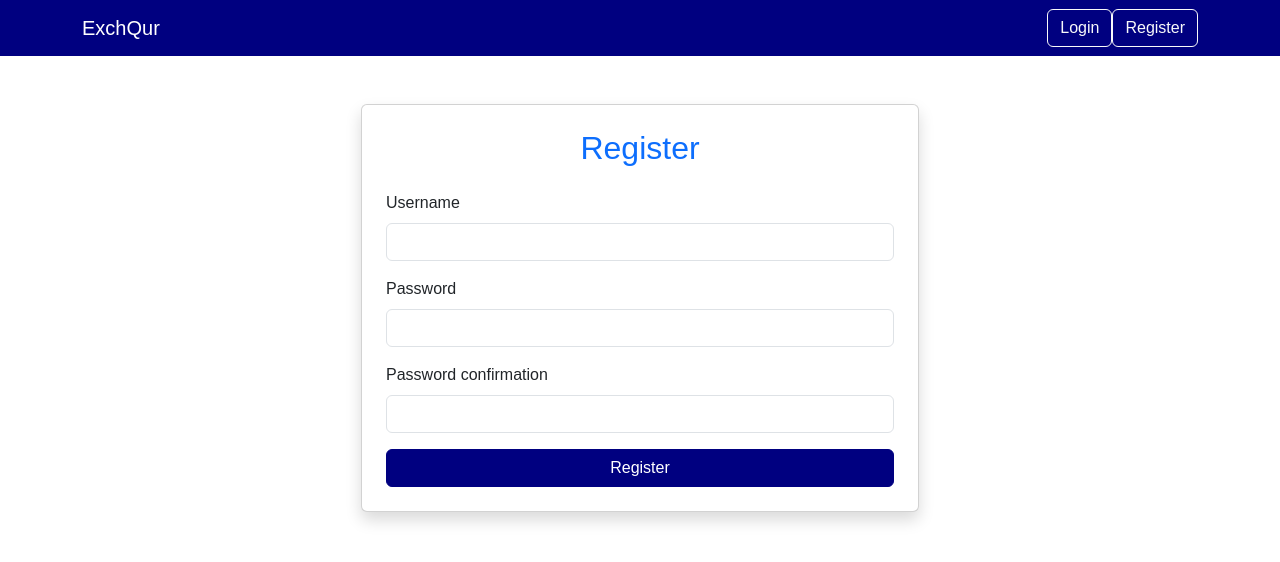
After one commit to snehaldutta/ExcheQur, a Django app: page /register/ in a window 1280 px wide. The commit adds this page. Shown: the top 562 px of the page. Run offline with Django 5.2, Linux system fonts and the light colour scheme.

Commit message:
temporary auth + frontend added but will be renewed with react.js soon

```diff
--- a/myproject/finances/templates/finances/index.html
+++ b/myproject/finances/templates/finances/index.html
@@ -3,8 +3,10 @@
 <head>
     <meta charset="UTF-8">
     <meta name="viewport" content="width=device-width, initial-scale=1.0">
-    <title>ExchQur - For Students, By Students</title>
+    <title>{% block title %}ExchQur - For Students, By Students{% endblock %}</title>
     <link href="https://cdn.jsdelivr.net/npm/bootstrap@5.3.0/dist/css/bootstrap.min.css" rel="stylesheet">
+    <link href="https://cdn.jsdelivr.net/npm/bootstrap@5.3.0-alpha1/dist/css/bootstrap.min.css" rel="stylesheet">
+
     <style>
         body {
             font-family: Arial, sans-serif;
@@ -42,15 +44,26 @@
             </button>
             <div class="collapse navbar-collapse justify-content-end" id="navbarNav">
                 <ul class="navbar-nav">
-                    <li class="nav-item">
-                        <a class="btn btn-outline-light" href="#">Login</a>
-                    </li>
+                    {% if user.is_authenticated %}
+                        <form method="post" action="{% url 'logout' %}" style="display: inline;">
+                            {% csrf_token %}
+                            <button type="submit" class="btn btn-outline-light">Logout</button>
+                        </form>
+                    {% else %}
+                        <li class="nav-item">
+                            <a class="btn btn-outline-light" href="{% url 'login' %}">Login</a>
+                        </li>
+                        <li class="nav-item">
+                            <a class="btn btn-outline-light" href="{% url 'register' %}">Register</a>
+                        </li>
+                    {% endif %}
                 </ul>
             </div>
         </div>
     </nav>
 
     <div class="container mt-5">
+        {% block content %}
         <div class="jumbotron text-center">
             <h1 class="display-4">Welcome to ExchQur</h1>
             <p class="lead">Created by students, for students.</p>
@@ -58,6 +71,7 @@
             <p>Join our community today and experience the power of student collaboration!</p>
             <a class="btn btn-primary btn-lg" href="#" role="button">Learn more</a>
         </div>
+        {% endblock %}
     </div>
 
     <script src="https://cdn.jsdelivr.net/npm/bootstrap@5.3.0/dist/js/bootstrap.bundle.min.js"></script>
--- /dev/null
+++ b/myproject/finances/templates/registration/register.html
@@ -0,0 +1,47 @@
+{% extends 'finances/index.html' %}
+{% block title %}Register{% endblock %}
+
+{% block content %}
+<div class="card w-50 mx-auto p-4 shadow mt-5">
+    <h2 class="text-center text-primary mb-4">Register</h2>
+    <form method="post" novalidate>
+        {% csrf_token %}
+
+        <!-- Username Field -->
+        <div class="form-group mb-3">
+            <label for="id_username" class="form-label">{{ form.username.label }}</label>
+            <input type="text" name="username" id="id_username" class="form-control" value="{{ form.username.value|default_if_none:'' }}">
+            {% if form.username.errors %}
+                <div class="text-danger small mt-1">
+                    {{ form.username.errors|join:", " }}
+                </div>
+            {% endif %}
+        </div>
+
+        <!-- Password1 Field -->
+        <div class="form-group mb-3">
+            <label for="id_password1" class="form-label">{{ form.password1.label }}</label>
+            <input type="password" name="password1" id="id_password1" class="form-control">
+            {% if form.password1.errors %}
+                <div class="text-danger small mt-1">
+                    {{ form.password1.errors|join:", " }}
+                </div>
+            {% endif %}
+        </div>
+
+        <!-- Password2 Field -->
+        <div class="form-group mb-3">
+            <label for="id_password2" class="form-label">{{ form.password2.label }}</label>
+            <input type="password" name="password2" id="id_password2" class="form-control">
+            {% if form.password2.errors %}
+                <div class="text-danger small mt-1">
+                    {{ form.password2.errors|join:", " }}
+                </div>
+            {% endif %}
+        </div>
+
+        <!-- Submit Button -->
+        <button class="btn btn-primary w-100" type="submit">Register</button>
+    </form>
+</div>
+{% endblock %}
--- a/myproject/finances/urls.py
+++ b/myproject/finances/urls.py
@@ -1,9 +1,15 @@
 from django.urls import path
 from . import views
+from django.contrib.auth import views as auth_views
 
 urlpatterns = [
     path('', views.index, name='index'),
     path('form/', views.submitEntry, name='submitEntry'),
     path("data/", views.fetch_expenses, name='fetchData'),
-    path("dashboard/", views.graphs_expenses, name='graphsExpenses')
+    path("dashboard/", views.graphs_expenses, name='graphsExpenses'),
+    path('register/', views.register, name='register'),
+    path('password_reset/', auth_views.PasswordResetView.as_view(template_name='registration/password_reset_form.html'), name='password_reset'),
+    path('password_reset/done/', auth_views.PasswordResetDoneView.as_view(template_name='registration/password_reset_done.html'), name='password_reset_done'),
+    path('reset/<uidb64>/<token>/', auth_views.PasswordResetConfirmView.as_view(template_name='registration/password_reset_confirm.html'), name='password_reset_confirm'),
+    path('reset/done/', auth_views.PasswordResetCompleteView.as_view(template_name='registration/password_reset_complete.html'), name='password_reset_complete'),
 ]
--- a/myproject/finances/views.py
+++ b/myproject/finances/views.py
@@ -1,14 +1,20 @@
-from django.shortcuts import render
+from django.shortcuts import redirect, render
 from django.contrib import messages
 from .models import ExpensesTracker, DailyBudgetLimit
 from django.db.models import Sum
 import json
 from decimal import Decimal
 import os
-
+from django.contrib.auth.decorators import login_required
+from django.shortcuts import render, redirect
+from django.contrib.auth import login, logout
+from django.contrib.auth.forms import UserCreationForm
+from django.urls import reverse
 def index(request):
     return render(request, 'finances/index.html')
+
 # Function to handle submitting new expenses
+@login_required
 def submitEntry(request):
     if request.method == 'POST':
         print(request.POST)  # For debugging
@@ -92,6 +98,7 @@ class DecimalEncoder(json.JSONEncoder):
 
 
 # Function to fetch and return data for graphs
+@login_required
 def graphs_expenses(request):
     data = ExpensesTracker.objects.values('category').annotate(totalValue=Sum('amount')).order_by('-totalValue')
     labels = [item['category'] for item in data]
@@ -104,3 +111,18 @@ def graphs_expenses(request):
     }
 
     return render(request, 'finances/dashboard.html', contents)
+
+def register(request):
+    if request.method == "POST":
+        form = UserCreationForm(request.POST)
+        if form.is_valid():
+            user = form.save()
+            login(request, user)
+            return redirect(reverse('index'))
+    else:
+        form = UserCreationForm()
+    return render(request, 'registration/register.html', {'form': form})
+
+def logout_view(request):
+    logout(request)
+    return redirect(reverse('index'))
--- a/myproject/myproject/urls.py
+++ b/myproject/myproject/urls.py
@@ -21,6 +21,7 @@ from django.conf.urls.static import static
 
 urlpatterns = [
     path("", include("finances.urls")),
+    path('accounts/', include('django.contrib.auth.urls')),
     path("admin/", admin.site.urls),
 ]
 
```
Also changed, not shown: myproject/finances/templates/registration/logged_out.html (added, +8 -0 lines), myproject/finances/templates/registration/login.html (added, +47 -0 lines), myproject/finances/templates/registration/password_reset_complete.html (added, +11 -0 lines), myproject/finances/templates/registration/password_reset_confirm.html (added, +16 -0 lines), myproject/finances/templates/registration/password_reset_done.html (added, +11 -0 lines), myproject/finances/templates/registration/password_reset_form.html (added, +17 -0 lines), myproject/myproject/settings.py (+27 -15 lines), myproject/db.sqlite3.
